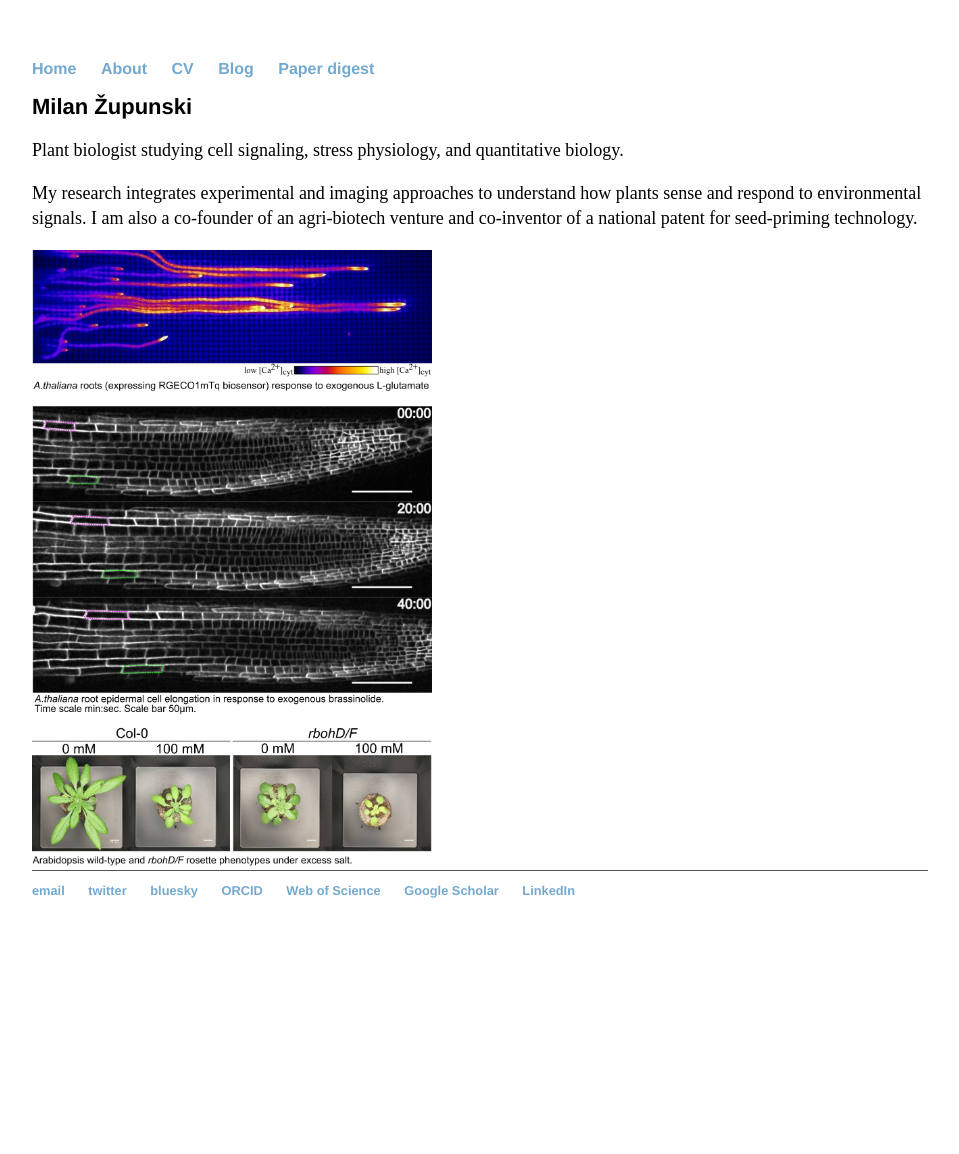
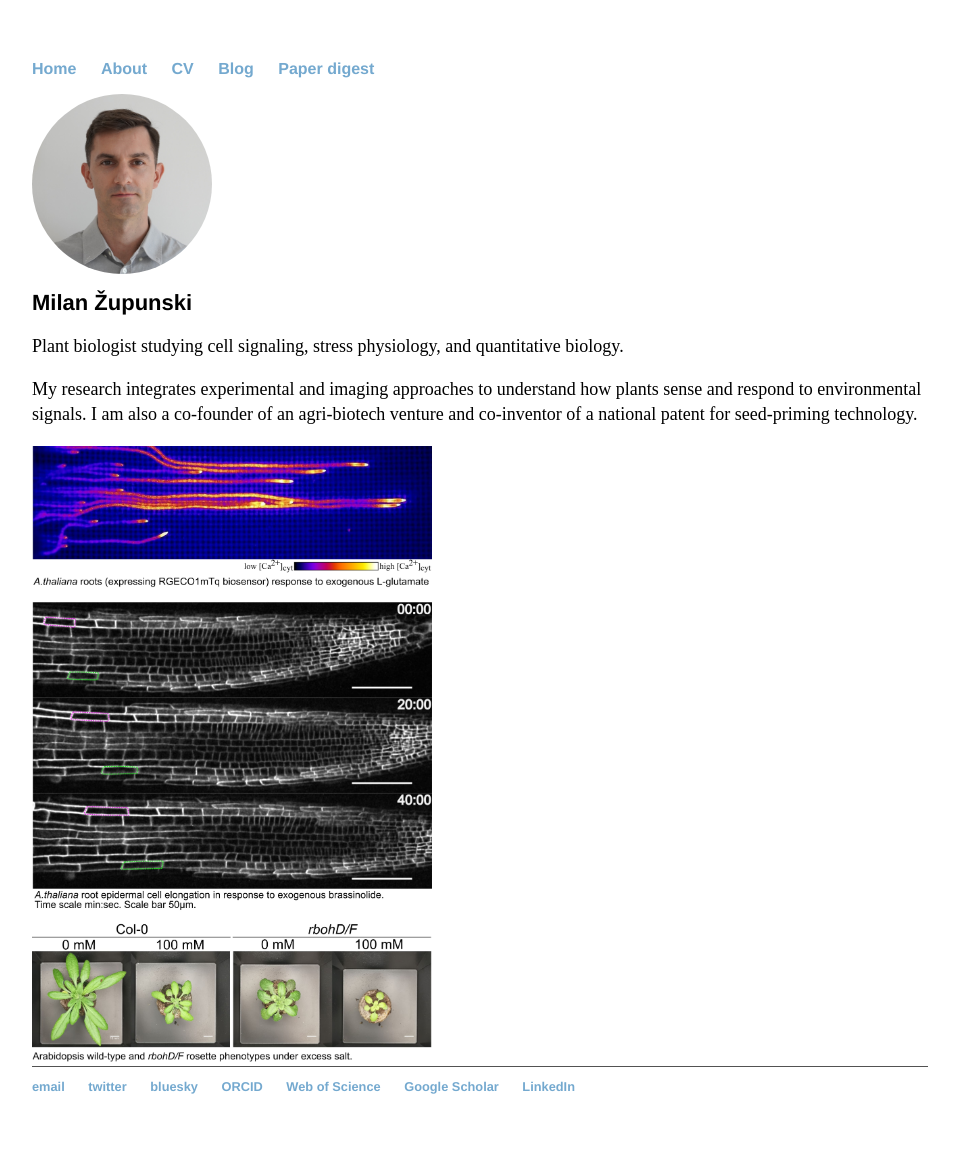
Before and after one commit to milanzupunski/milanzupunski.github.io, a Jekyll site: the page built from index.html, in a window 1280 px wide. Shown: the whole page, without its empty margins (160-1119 px from the left). Built offline with Jekyll 4.4.1, drawn with Linux system fonts in a browser that asks for light colours; before the commit the page ends 958 px from its top, so only the background shows below that.

Commit message:
Add portrait to homepage and structured data (#5)
Claude-Session: https://claude.ai/code/session_01TtEKmayGPtBzXGngqii2S5

Co-authored-by: Claude <noreply@anthropic.com>

```diff
--- a/_layouts/default.html
+++ b/_layouts/default.html
@@ -41,7 +41,7 @@
           "jobTitle": "Senior Research Associate",
           "description": "Plant cell biologist working on live-cell imaging of signal perception in Arabidopsis roots using calcium and small-molecule biosensors.",
           "url": "https://milanzupunski.github.io/",
-          "image": "https://commons.wikimedia.org/wiki/Special:FilePath/Zupunski_Milan_photo.jpg",
+          "image": ["https://milanzupunski.github.io/docs/assets/milan-zupunski.jpg", "https://commons.wikimedia.org/wiki/Special:FilePath/Zupunski_Milan_photo.jpg"],
           "affiliation": {
             "@type": "CollegeOrUniversity",
             "name": "University of Novi Sad",
--- a/index.html
+++ b/index.html
@@ -14,6 +14,13 @@ title: Milan Zupunski
       max-width: 100%; /* Don't overflow on phones */
       height: auto; /* Maintain the aspect ratio */
     }
+    /* Portrait */
+    .blurb img.portrait {
+      width: 180px;
+      border-radius: 50%;
+      display: block;
+      margin: 0 0 16px 0;
+    }
     /* Decrease the font size for the title */
     .blurb h1 {
       font-size: 22px; /* Decrease the font size for the title */
@@ -25,6 +32,7 @@ title: Milan Zupunski
   </style>
 </head>
 <div class="blurb">
+  <img src="docs/assets/milan-zupunski.jpg" alt="Milan Župunski" class="portrait" width="180" height="180"/>
   <h1>Milan Župunski</h1>
   <p>Plant biologist studying cell signaling, stress physiology, and quantitative biology.</p>
   <p>My research integrates experimental and imaging approaches to understand how plants sense and respond to environmental signals. I am also a co-founder of an agri-biotech venture and co-inventor of a national patent for seed-priming technology.</p>
```
Also changed, not shown: docs/assets/milan-zupunski.jpg (added).
